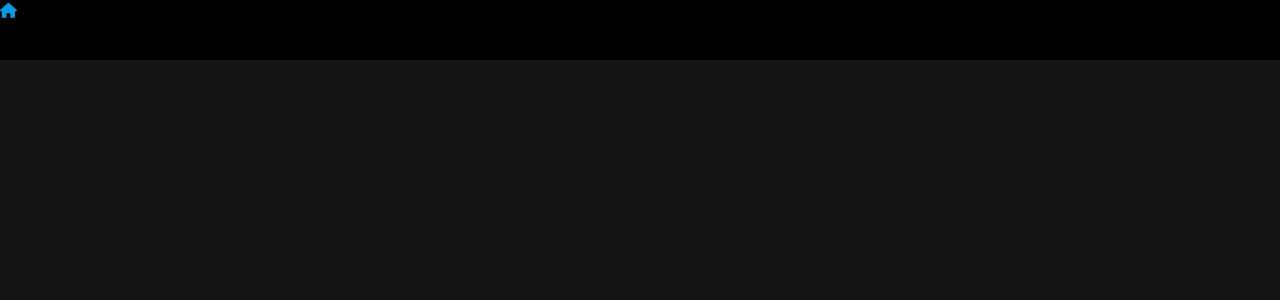
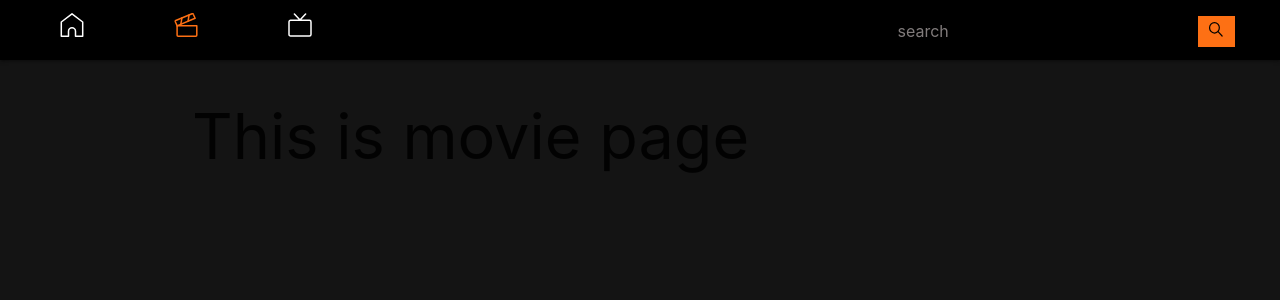
Before and after one commit to jaideep-git/movie-app, a Vue app: page /Movie in a window 1280 px wide. Shown: the top 300 px of the page. Built offline with nearby package versions, Linux system fonts and the light colour scheme; what vue-axios-cors, vue-material-tabs would draw is missing.

Commit message:
style-navbar

```diff
--- a/src/components/Navbar.vue
+++ b/src/components/Navbar.vue
@@ -1,15 +1,22 @@
 <template>
-  <div class="nav">
+    <nav>
         <ul>
             <li>
-        <a href="/">
-          <i class="fas fa-home"></i>
-        </a>
+                <router-link to="/"><svg xmlns="http://www.w3.org/2000/svg" width="24" height="24" viewBox="0 0 24 24" data-v-7b357a42=""><g fill="none" stroke="#fff" stroke-width="1.5" stroke-linecap="round" stroke-miterlimit="10" stroke-linejoin="round" data-v-7b357a42=""><path d="M8.5 23.2H1.3V9L12 .8 22.7 9v14.2h-7.2v-5c0-1.9-1.6-3.4-3.5-3.4s-3.5 1.5-3.5 3.4v5z" data-v-7b357a42=""></path></g></svg></router-link>
             </li>
-      <li></li>
-      <li></li>
+            <li>
+				<router-link to="/Movie" ><svg xmlns="http://www.w3.org/2000/svg" width="24" height="24" viewBox="0 0 24 24" data-v-7b357a42=""><g fill="none" stroke="#fff" stroke-width="1.5" stroke-miterlimit="10" stroke-linejoin="round" stroke-linecap="round" data-v-7b357a42=""><path d="M3.2 12.8h19.6v9.5c0 .5-.4.9-1 .9H4.1c-.5 0-1-.4-1-.9v-9.5" data-v-7b357a42=""></path><path d="M3.3 13.1l-2-4.4c-.2-.5 0-1 .5-1.2L18 .8c.5-.2 1.1 0 1.3.5l1.8 4-17.5 7.3" data-v-7b357a42=""></path><path d="M15 2.1l-.9 6M8 4.7l-1.2 6.6" data-v-7b357a42=""></path></g></svg></router-link>
+			</li>
+            <li id="tv">
+                <router-link to="/Shows" >
+                    <svg xmlns="http://www.w3.org/2000/svg" width="24" height="24" viewBox="0 0 24 24" data-v-7b357a42=""><g fill="none" stroke="#fff" stroke-width="1.5" stroke-linecap="round" stroke-miterlimit="10" data-v-7b357a42=""><path d="M21.4 23H2.6c-.9 0-1.6-.7-1.6-1.6V8.9c0-.9.7-1.6 1.6-1.6h18.9c.8 0 1.5.7 1.5 1.6v12.6c0 .8-.7 1.5-1.6 1.5zM6.4 1L12 7M17.6 1L12 7" data-v-7b357a42=""></path></g></svg></router-link>
+            </li>
         </ul>
-  </div>
+        <form>
+            <input id="search-bar" type="text" placeholder="search">
+            <button><svg xmlns="http://www.w3.org/2000/svg" width="13.688" height="14.625" viewBox="0 0 13.688 14.625"><path id="Icon_ionic-ios-search" data-name="Icon ionic-ios-search" d="M13.527,13.566,9.72,9.462a6.067,6.067,0,0,0,1.194-3.636A5.649,5.649,0,0,0,5.457,0,5.653,5.653,0,0,0,0,5.829a5.649,5.649,0,0,0,5.457,5.826,5.229,5.229,0,0,0,3.44-1.3l3.782,4.078a.566.566,0,0,0,.424.194.559.559,0,0,0,.4-.171A.661.661,0,0,0,13.527,13.566ZM5.457,10.4a4.124,4.124,0,0,1-3.03-1.34A4.707,4.707,0,0,1,1.173,5.829,4.694,4.694,0,0,1,2.427,2.6a4.095,4.095,0,0,1,6.06,0A4.707,4.707,0,0,1,9.742,5.829,4.694,4.694,0,0,1,8.487,9.062,4.125,4.125,0,0,1,5.457,10.4Z" transform="translate(0 0)"/></svg></button>
+        </form>
+    </nav>
 </template>
 
 <script>
@@ -19,18 +26,50 @@ export default {
 </script>
 
 <style scoped>
-  .nav {
+nav {
 	margin: 0;
     width: 100%;
     height: 4rem;
     background-color: black;
+	padding: 0 3rem;
+    display: flex;
+    justify-content: space-between;
 }
 ul{
+	display: flex;
+	margin: 0;
+	gap: 4rem;
+}
+a{
+	color: white;
+}
+.router-link-exact-active svg path {
+    stroke:#FD7014;
+}
+.router-link-exact-active svg g {
+    stroke:#FD7014;
+}
+button{
+    height:2.1rem;
+    width:2.5rem;
+    background-color:#FD7014 !important;
+    border:none;
     margin: 0;
 }
-	i
-
-  a:hover i{
-    color:#fd7014 ;
+.search-icon{
+    margin: 0;
+    font-size:15px
+}
+#search-bar{
+    padding-left: 10px;
+    height: 2rem;
+    width: 20rem;
+    border:none;
+}
+::placeholder{
+    color: #807B7B;
+}
+input:focus{
+    border:none;
 }
 </style>
--- a/src/router/index.js
+++ b/src/router/index.js
@@ -10,6 +10,12 @@ const routes = [
     name: 'Home',
     component: Home
   }
+  ,
+  {
+    path: '/Movie',
+    name: 'Movie',
+    component: () => import('../views/Movie.vue')
+  },
 
 ]
 
--- /dev/null
+++ b/src/views/Movie.vue
@@ -0,0 +1,13 @@
+<template>
+	<h1>This is movie page</h1>
+</template>
+
+<script>
+export default {
+	name:'Movie'
+}
+</script>
+
+<style>
+
+</style>
```
Lines whose indentation alone changed are shown as unchanged.
